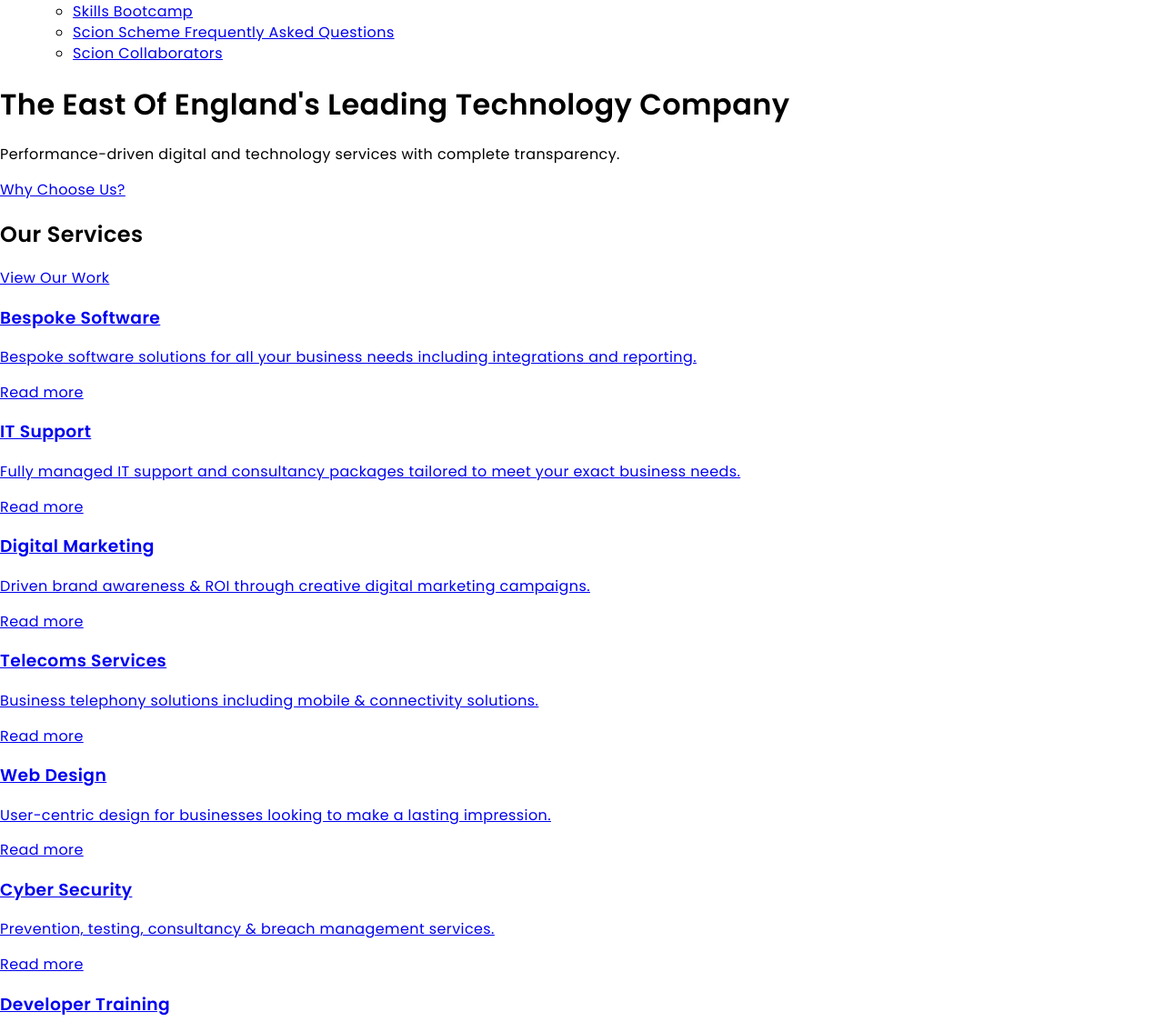
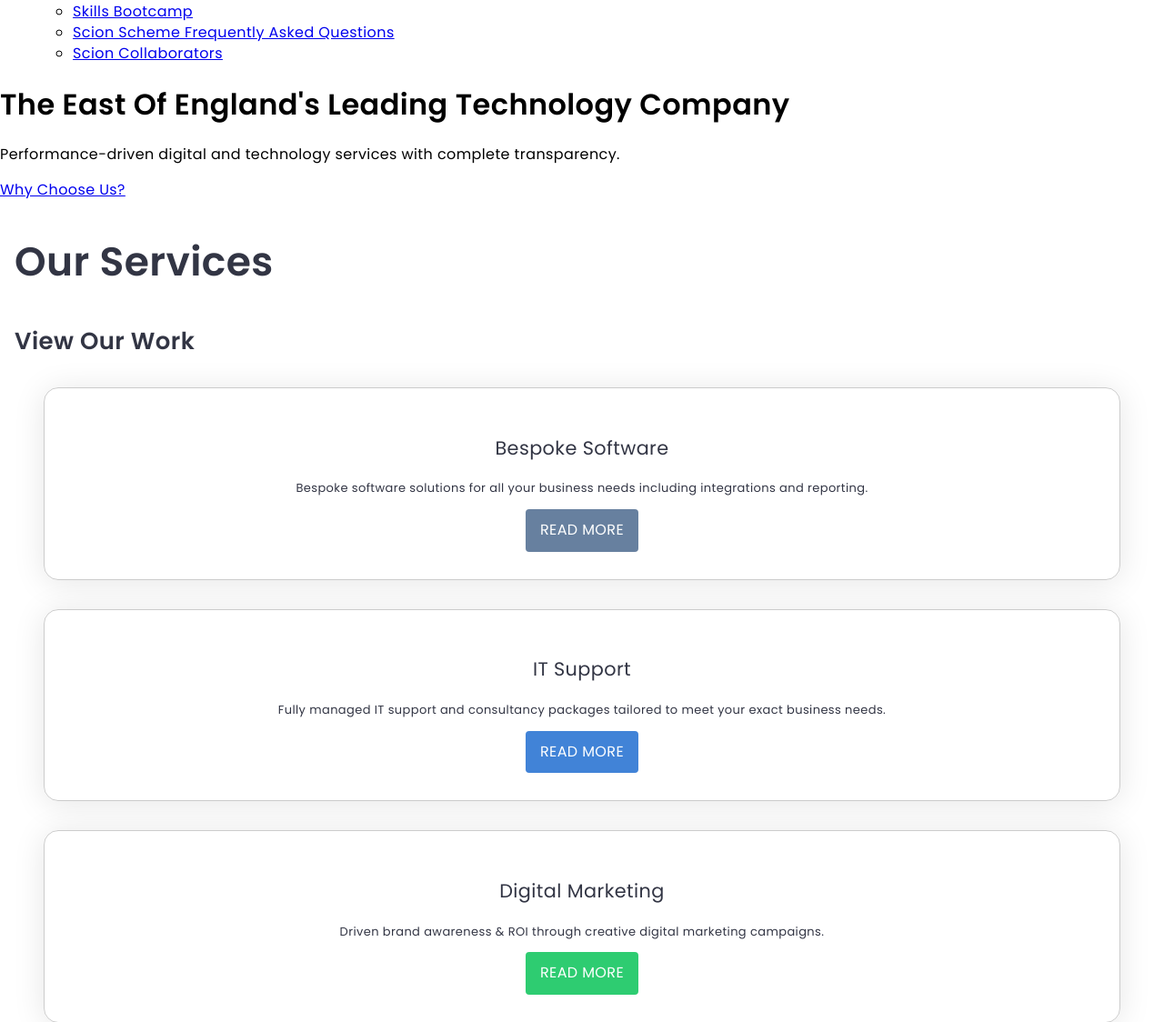
Before and after one commit to hortfrancis/netmatters-homepage, a PHP site: page / in a window 1280 px wide. Shown: the part 1440-2564 px from the top of the page at 91% size. Run offline with PHP 8.4, Linux system fonts and the light colour scheme.

Commit message:
Add styling for Services section
- Add mixin to handle card colours reversing on hover
- Add a function to format service category for use as BEM modifier name

```diff
--- a/css/application.css
+++ b/css/application.css
@@ -343,7 +343,7 @@ blockquote {
   margin: 0;
 }
 
-.newsletter-form__button, .clients__link--web-design, .clients__link--digital-marketing, .clients__link--it-support, .clients__link--bespoke-software, .news__card-read-more-button, .welcome__button-link {
+.newsletter-form__button, .clients__link--web-design, .clients__link--digital-marketing, .clients__link--it-support, .clients__link--bespoke-software, .news__card-read-more-button, .welcome__button-link, .services__card-read-more-button {
   padding: 0.75em 1em;
   border: none;
   border-radius: 0.25em;
@@ -380,6 +380,13 @@ body {
   border: 0;
 }
 
+.services {
+  margin: 1rem;
+}
+.services a {
+  text-decoration: none;
+}
+
 .welcome {
   padding: 1rem 1rem 1.5rem;
   background-color: #323544;
@@ -400,6 +407,184 @@ body {
 
 .footer {
   background-color: #323544;
+}
+
+.services__heading {
+  color: #323544;
+  font-size: 2.75rem;
+}
+
+.services__view-case-studies-link {
+  color: #323544;
+  font-size: 1.625rem;
+  font-weight: 600;
+}
+
+.services__card {
+  display: block;
+  position: relative;
+  top: 0;
+  transition: 0.5s ease;
+  padding: 1.875rem;
+  border: 1px solid #ccc;
+  border-radius: 1rem;
+  margin: 2rem;
+  box-shadow: 0 3px 35px rgba(0, 0, 0, 0.1);
+  text-align: center;
+}
+.services__card:hover {
+  top: -0.625rem;
+}
+.services__card.services__card--bespoke-software:hover {
+  background-color: #67809F;
+}
+.services__card.services__card--bespoke-software:hover .services__card-heading {
+  color: #fff;
+}
+.services__card.services__card--bespoke-software:hover .services__card-description {
+  color: #fff;
+}
+.services__card.services__card--bespoke-software:hover .services__card-read-more-button {
+  background-color: #fff;
+  color: #67809F;
+}
+.services__card.services__card--it-support:hover {
+  background-color: #4183D7;
+}
+.services__card.services__card--it-support:hover .services__card-heading {
+  color: #fff;
+}
+.services__card.services__card--it-support:hover .services__card-description {
+  color: #fff;
+}
+.services__card.services__card--it-support:hover .services__card-read-more-button {
+  background-color: #fff;
+  color: #4183D7;
+}
+.services__card.services__card--digital-marketing:hover {
+  background-color: #2ECC71;
+}
+.services__card.services__card--digital-marketing:hover .services__card-heading {
+  color: #fff;
+}
+.services__card.services__card--digital-marketing:hover .services__card-description {
+  color: #fff;
+}
+.services__card.services__card--digital-marketing:hover .services__card-read-more-button {
+  background-color: #fff;
+  color: #2ECC71;
+}
+.services__card.services__card--telecoms-services:hover {
+  background-color: #D64541;
+}
+.services__card.services__card--telecoms-services:hover .services__card-heading {
+  color: #fff;
+}
+.services__card.services__card--telecoms-services:hover .services__card-description {
+  color: #fff;
+}
+.services__card.services__card--telecoms-services:hover .services__card-read-more-button {
+  background-color: #fff;
+  color: #D64541;
+}
+.services__card.services__card--web-design:hover {
+  background-color: #926FB1;
+}
+.services__card.services__card--web-design:hover .services__card-heading {
+  color: #fff;
+}
+.services__card.services__card--web-design:hover .services__card-description {
+  color: #fff;
+}
+.services__card.services__card--web-design:hover .services__card-read-more-button {
+  background-color: #fff;
+  color: #926FB1;
+}
+.services__card.services__card--cyber-security:hover {
+  background-color: #F62459;
+}
+.services__card.services__card--cyber-security:hover .services__card-heading {
+  color: #fff;
+}
+.services__card.services__card--cyber-security:hover .services__card-description {
+  color: #fff;
+}
+.services__card.services__card--cyber-security:hover .services__card-read-more-button {
+  background-color: #fff;
+  color: #F62459;
+}
+.services__card.services__card--developer-training:hover {
+  background-color: #CE4125;
+}
+.services__card.services__card--developer-training:hover .services__card-heading {
+  color: #fff;
+}
+.services__card.services__card--developer-training:hover .services__card-description {
+  color: #fff;
+}
+.services__card.services__card--developer-training:hover .services__card-read-more-button {
+  background-color: #fff;
+  color: #CE4125;
+}
+
+.services__card-heading {
+  color: #323544;
+  font-size: 1.3rem;
+  font-weight: 400;
+}
+
+.services__card-description {
+  color: #323544;
+  font-size: 0.8125rem;
+}
+
+.services__card-read-more-button--bespoke-software {
+  background-color: #67809F;
+}
+.services__card-read-more-button--bespoke-software:hover {
+  background-color: #485b72;
+}
+
+.services__card-read-more-button--it-support {
+  background-color: #4183D7;
+}
+.services__card-read-more-button--it-support:hover {
+  background-color: #235ea8;
+}
+
+.services__card-read-more-button--digital-marketing {
+  background-color: #2ECC71;
+}
+.services__card-read-more-button--digital-marketing:hover {
+  background-color: #208e4e;
+}
+
+.services__card-read-more-button--telecoms-services {
+  background-color: #D64541;
+}
+.services__card-read-more-button--telecoms-services:hover {
+  background-color: #a72724;
+}
+
+.services__card-read-more-button--web-design {
+  background-color: #926FB1;
+}
+.services__card-read-more-button--web-design:hover {
+  background-color: #6c4a89;
+}
+
+.services__card-read-more-button--cyber-security {
+  background-color: #F62459;
+}
+.services__card-read-more-button--cyber-security:hover {
+  background-color: #c50838;
+}
+
+.services__card-read-more-button--developer-training {
+  background-color: #CE4125;
+}
+.services__card-read-more-button--developer-training:hover {
+  background-color: #8d2d19;
 }
 
 .welcome__heading {
--- a/index.html
+++ b/index.html
@@ -186,58 +186,63 @@
 
         </section>
 
-        <section> <!-- Services -->
+        <section class="services"> <!-- Services -->
 
-            <h2>Our Services</h2>
-            <a href="#">View Our Work</a>
+            <h2 class="services__heading">Our Services</h2>
+            <a href="#" class="services__view-case-studies-link">View Our Work</a>
 
-            <a href="#">
+            <a href="#" class="services__card services__card--bespoke-software">
                 <!-- icon here! -->
-                <h3>Bespoke Software</h3>
-                <p>Bespoke software solutions for all your business needs including integrations and reporting.</p>
-                <span>Read more</span>
+                <h3 class="services__card-heading">Bespoke Software</h3>
+                <p class="services__card-description">Bespoke software solutions for all your business needs including
+                    integrations and reporting.</p>
+                <span class="services__card-read-more-button services__card-read-more-button--bespoke-software">Read
+                    more</span>
             </a>
 
-            <a href="#">
+            <a href="#" class="services__card services__card--it-support">
                 <!-- icon here! -->
-                <h3>IT Support</h3>
-                <p>Fully managed IT support and consultancy packages tailored to meet your exact business needs.</p>
-                <span>Read more</span>
+                <h3 class="services__card-heading">IT Support</h3>
+                <p class="services__card-description">Fully managed IT support and consultancy packages tailored to meet
+                    your exact business needs.</p>
+                <span class="services__card-read-more-button services__card-read-more-button--it-support">Read
+                    more</span>
             </a>
 
-            <a href="#">
+            <a href="#" class="services__card services__card--digital-marketing">
                 <!-- icon here! -->
-                <h3>Digital Marketing</h3>
-                <p>Driven brand awareness & ROI through creative digital marketing campaigns.</p>
-                <span>Read more</span>
+                <h3 class="services__card-heading">Digital Marketing</h3>
+                <p class="services__card-description">Driven brand awareness & ROI through creative digital marketing campaigns.</p>
+                <span class="services__card-read-more-button services__card-read-more-button--digital-marketing">Read more</span>
             </a>
 
-            <a href="#">
+            <a href="#" class="services__card services__card--telecoms-services">
                 <!-- icon here! -->
-                <h3>Telecoms Services</h3>
-                <p>Business telephony solutions including mobile & connectivity solutions.</p>
-                <span>Read more</span>
+                <h3 class="services__card-heading">Telecoms Services</h3>
+                <p class="services__card-description">Business telephony solutions including mobile & connectivity solutions.</p>
+                <span class="services__card-read-more-button services__card-read-more-button--telecoms-services">Read more</span>
             </a>
 
-            <a href="#">
+
+            <a href="#" class="services__card services__card--web-design">
                 <!-- icon here! -->
-                <h3>Web Design</h3>
-                <p>User-centric design for businesses looking to make a lasting impression.</p>
-                <span>Read more</span>
+                <h3 class="services__card-heading">Web Design</h3>
+                <p class="services__card-description">User-centric design for businesses looking to make a lasting impression.</p>
+                <span class="services__card-read-more-button services__card-read-more-button--web-design">Read more</span>
             </a>
 
-            <a href="#">
+            <a href="#" class="services__card services__card--cyber-security">
                 <!-- icon here! -->
-                <h3>Cyber Security</h3>
-                <p>Prevention, testing, consultancy & breach management services.</p>
-                <span>Read more</span>
+                <h3 class="services__card-heading">Cyber Security</h3>
+                <p class="services__card-description">Prevention, testing, consultancy & breach management services.</p>
+                <span class="services__card-read-more-button services__card-read-more-button--cyber-security">Read more</span>
             </a>
 
-            <a href="#">
+            <a href="#" class="services__card services__card--developer-training">
                 <!-- icon here! -->
-                <h3>Developer Training</h3>
-                <p>Web design & software training courses designed to secure a job in tech.</p>
-                <span>Read more</span>
+                <h3 class="services__card-heading">Developer Training</h3>
+                <p class="services__card-description">Web design & software training courses designed to secure a job in tech.</p>
+                <span class="services__card-read-more-button services__card-read-more-button--developer-training">Read more</span>
             </a>
 
         </section>
@@ -332,13 +337,16 @@
 
             <blockquote class="welcome__testimonial">
                 <span class="welcome__testimonial-quote">
-                Netmatters stood out from the start. Great guys and very easy to work with. Both the build and digital
-                marketing teams are clearly skilled &mdash; they know their stuff! They delivered a website to our
-                (high!)
-                expectations and went over and above to ensure we were satisfied clients &mdash; and we are!
+                    Netmatters stood out from the start. Great guys and very easy to work with. Both the build and
+                    digital
+                    marketing teams are clearly skilled &mdash; they know their stuff! They delivered a website to our
+                    (high!)
+                    expectations and went over and above to ensure we were satisfied clients &mdash; and we are!
                 </span>
                 <footer class="welcome__testimonial-author">
-                    <span class="welcome__testimonial-author-name"><cite>Eleanor Bishop</cite>, Head of Marketing</span><span class="welcome__testimonial-author-organisation"><a href="#">Ashcroft Partnership LLP</a></span>
+                    <span class="welcome__testimonial-author-name"><cite>Eleanor Bishop</cite>, Head of
+                        Marketing</span><span class="welcome__testimonial-author-organisation"><a href="#">Ashcroft
+                            Partnership LLP</a></span>
                 </footer>
             </blockquote>
 
--- a/scss/layout/_index.scss
+++ b/scss/layout/_index.scss
@@ -1,4 +1,5 @@
-@import 'welcome',
+@import 'services',
+        'welcome',
         'news',
         'newsletter-form',
         'footer';
--- /dev/null
+++ b/scss/layout/_services.scss
@@ -0,0 +1,9 @@
+.services {
+
+    margin: 1rem;
+
+    // Descendant selector is required to override the User Agent Stylesheet
+    a {
+        text-decoration: none;
+    }
+}
--- a/scss/modules/_index.scss
+++ b/scss/modules/_index.scss
@@ -1,4 +1,5 @@
-@import 'welcome',
+@import 'services',
+        'welcome',
         'news',
         'clients',
         'newsletter-form',
--- /dev/null
+++ b/scss/modules/_services.scss
@@ -0,0 +1,101 @@
+.services__heading {
+
+    color: $dark-grey;
+
+    font-size: 2.75rem;
+}
+
+.services__view-case-studies-link {
+
+    color: $dark-grey;
+
+    font-size: 1.625rem;
+    font-weight: 600;
+}
+
+.services__card {
+
+    display: block;
+    position: relative;
+    top: 0;
+    transition: 0.5s ease;
+
+    padding: 1.875rem;
+    border: 1px solid $mid-grey-02;
+    border-radius: 1rem;
+    margin: 2rem;
+
+    box-shadow: 0 3px 35px rgba(0, 0, 0, 0.1);
+
+    text-align: center;
+
+    &:hover {
+        top: -0.625rem;
+    }
+
+    // Handle changing the colours of the cards on hover
+    @include reverse-card-colours-on-hover('bespoke software');
+    @include reverse-card-colours-on-hover('it support');
+    @include reverse-card-colours-on-hover('digital marketing');
+    @include reverse-card-colours-on-hover('telecoms services');
+    @include reverse-card-colours-on-hover('web design');
+    @include reverse-card-colours-on-hover('cyber security');
+    @include reverse-card-colours-on-hover('developer training');
+}
+
+.services__card-heading {
+
+    color: $dark-grey;
+
+    font-size: 1.3rem;
+    font-weight: 400;
+}
+
+.services__card-description {
+
+    color: $dark-grey;
+
+    font-size: 0.8125rem;
+}
+
+.services__card-read-more-button {
+
+    @extend %button;
+}
+
+// Apply colour to buttons per each category of service
+
+.services__card-read-more-button--bespoke-software {
+
+    @include background-with-darken-on-hover(map-get($services-colours, 'bespoke software'));
+}
+
+.services__card-read-more-button--it-support {
+
+    @include background-with-darken-on-hover(map-get($services-colours, 'it support'));
+}
+
+.services__card-read-more-button--digital-marketing {
+
+    @include background-with-darken-on-hover(map-get($services-colours, 'digital marketing'));
+}
+
+.services__card-read-more-button--telecoms-services {
+
+    @include background-with-darken-on-hover(map-get($services-colours, 'telecoms services'));
+}
+
+.services__card-read-more-button--web-design {
+
+    @include background-with-darken-on-hover(map-get($services-colours, 'web design'));
+}
+
+.services__card-read-more-button--cyber-security {
+
+    @include background-with-darken-on-hover(map-get($services-colours, 'cyber security'));
+}
+
+.services__card-read-more-button--developer-training {
+
+    @include background-with-darken-on-hover(map-get($services-colours, 'developer training'));
+}
--- a/scss/utilities/_config.scss
+++ b/scss/utilities/_config.scss
@@ -19,7 +19,6 @@ $google-blue: #4387f6;
 $trustpilot-green: #00b67b;
 
 // Used to colour the 5 stars in the 'Welcome' section
-
 $star-yellow: #ffa500;
 
 // Colours associated with each of the categories of services Netmatters offers
--- /dev/null
+++ b/scss/utilities/_functions.scss
@@ -0,0 +1,21 @@
+
+/// Replace a substring within a string with another string.
+///
+/// @author GPT-4
+///
+/// @param {String} $string - The original string.
+/// @param {String} $search - The substring to search for in the original string.
+/// @param {String} $replace [optional] - The string to replace the found substring with. Defaults to an empty string.
+///
+/// @example
+///   str-replace("Hello world", "world", "Sass") => "Hello Sass"
+///   str-replace("Remove spaces", " ") => "Removespaces"
+///
+/// @return {String} - The modified string with the replaced values.
+@function str-replace($string, $search, $replace: '') {
+    $index: str-index($string, $search);
+    @if $index {
+        @return str-slice($string, 1, $index - 1) + $replace + str-replace(str-slice($string, $index + str-length($search)), $search, $replace);
+    }
+    @return $string;
+}
--- a/scss/utilities/_index.scss
+++ b/scss/utilities/_index.scss
@@ -1,2 +1,3 @@
 @import 'config',
+        'functions',
         'mixins';
--- a/scss/utilities/_mixins.scss
+++ b/scss/utilities/_mixins.scss
@@ -1,9 +1,37 @@
-
 // Set the background colour and darken it on hover in a consistent way for any colour
 @mixin background-with-darken-on-hover($background-colour) {
+
     background-color: $background-colour;
 
     &:hover {
         background-color: darken($background-colour, 15%);
     }
 }
+
+// Used in the 'Services' section to reverse the background and text colours on hover
+@mixin reverse-card-colours-on-hover($service-name) {
+
+    $service-colour: map-get($services-colours, $service-name);
+
+    $service-modifier-name: str-replace($service-name, ' ', '-');
+
+    &.services__card--#{ $service-modifier-name } {
+
+        &:hover {
+            background-color: $service-colour;
+
+            .services__card-heading {
+                color: $white;
+            }
+
+            .services__card-description {
+                color: $white;
+            }
+
+            .services__card-read-more-button {
+                background-color: $white;
+                color: $service-colour;
+            }
+        }
+    }
+}
```
Also changed, not shown: 1 other file.
